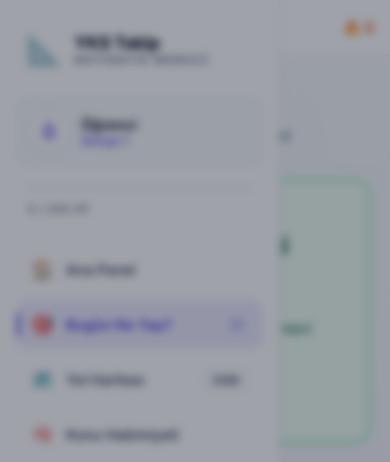
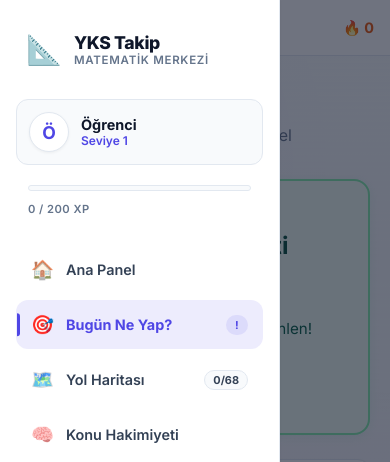
Before and after one commit to renevalmont/yks-matematik-takip, a plain HTML site: page index.html in a window 390 px wide. Both pictures are taken after a click on the button 28 px from the left and 27 px from the top of the page. Shown: the top 462 px of the page. Drawn offline with Linux system fonts and the light colour scheme.

Commit message:
Fix iPad UI: remove sidebar blur, improve tablet layout, fix overlay stacking

```diff
--- a/app.js
+++ b/app.js
@@ -171,7 +171,7 @@ function setupNav(){
   });
   sidebarOverlay=document.createElement('div');
   sidebarOverlay.className='sidebar-overlay';
-  document.body.appendChild(sidebarOverlay);
+  document.querySelector('.app-wrapper').appendChild(sidebarOverlay);
   n.hamburgerBtn?.addEventListener('click',()=>{
     n.sidebar.classList.toggle('open');
     sidebarOverlay.classList.toggle('show');
--- a/styles.css
+++ b/styles.css
@@ -1011,12 +1011,16 @@ ul { list-style: none; }
   .mobile-topbar { display: flex; }
   :root { --topbar-h: 56px; --sidebar-w: 0px; }
   .main-content {
-    margin-left: 0; padding: 80px 20px 40px;
+    margin-left: 0; padding: 80px 32px 40px;
   }
+}
+
+@media (max-width: 767px) {
+  .main-content { padding: 80px 20px 40px; }
   .checklist-grid { grid-template-columns: 1fr; }
   .daily-grid { grid-template-columns: 1fr; }
   .countdown-hero { display: none; }
-  .now-banner { flex-direction: column; text-align: left; }
+  .now-banner { flex-direction: column; text-align: left; gap: 16px; }
   .now-banner-right { text-align: left; }
   .today-summary-bar { flex-direction: column; }
   .today-summary-item { border-right: none; border-bottom: 1px solid var(--border); text-align: left; padding: 12px 16px; }
@@ -1035,8 +1039,7 @@ ul { list-style: none; }
 /* Mobile sidebar overlay */
 .sidebar-overlay {
   position: fixed; inset: 0; z-index: 99;
-  background: rgba(15, 23, 42, 0.4);
-  backdrop-filter: blur(4px);
+  background: rgba(15, 23, 42, 0.6);
   opacity: 0; pointer-events: none;
   transition: opacity var(--transition);
 }
```
